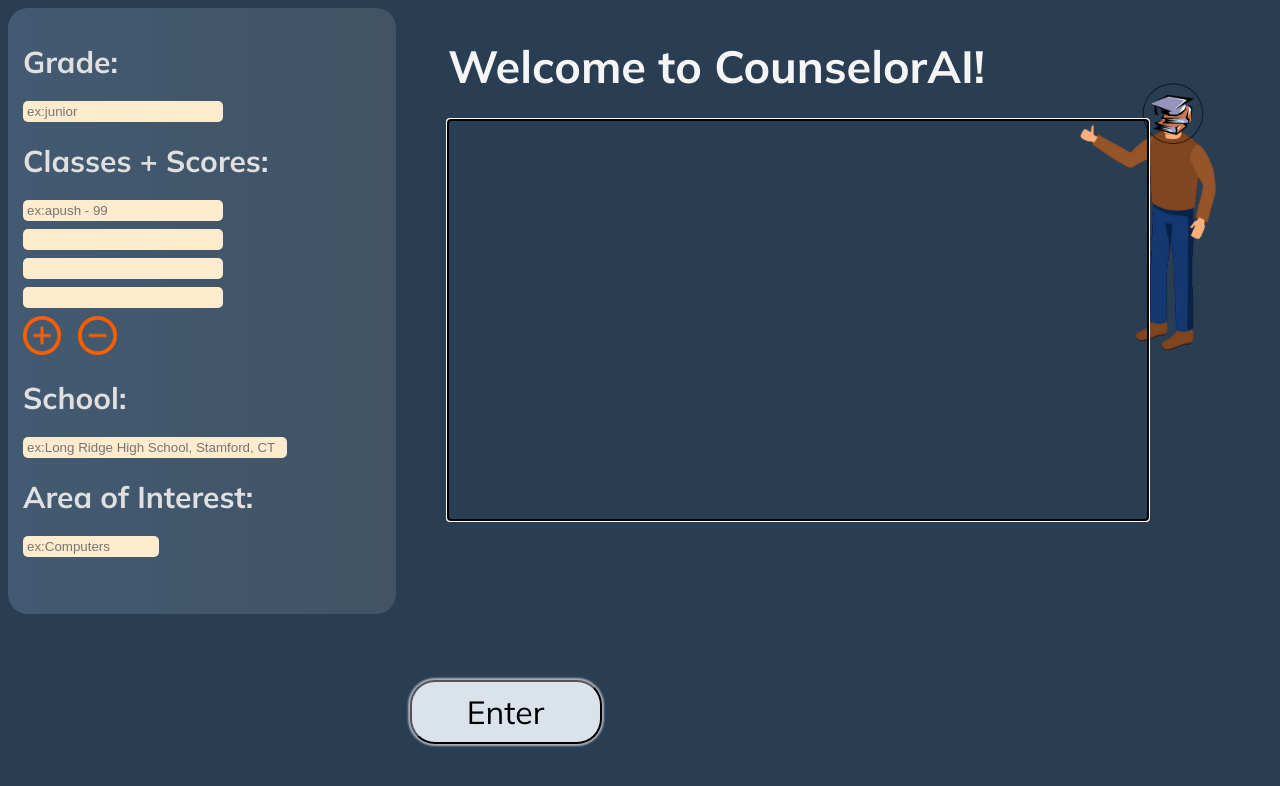
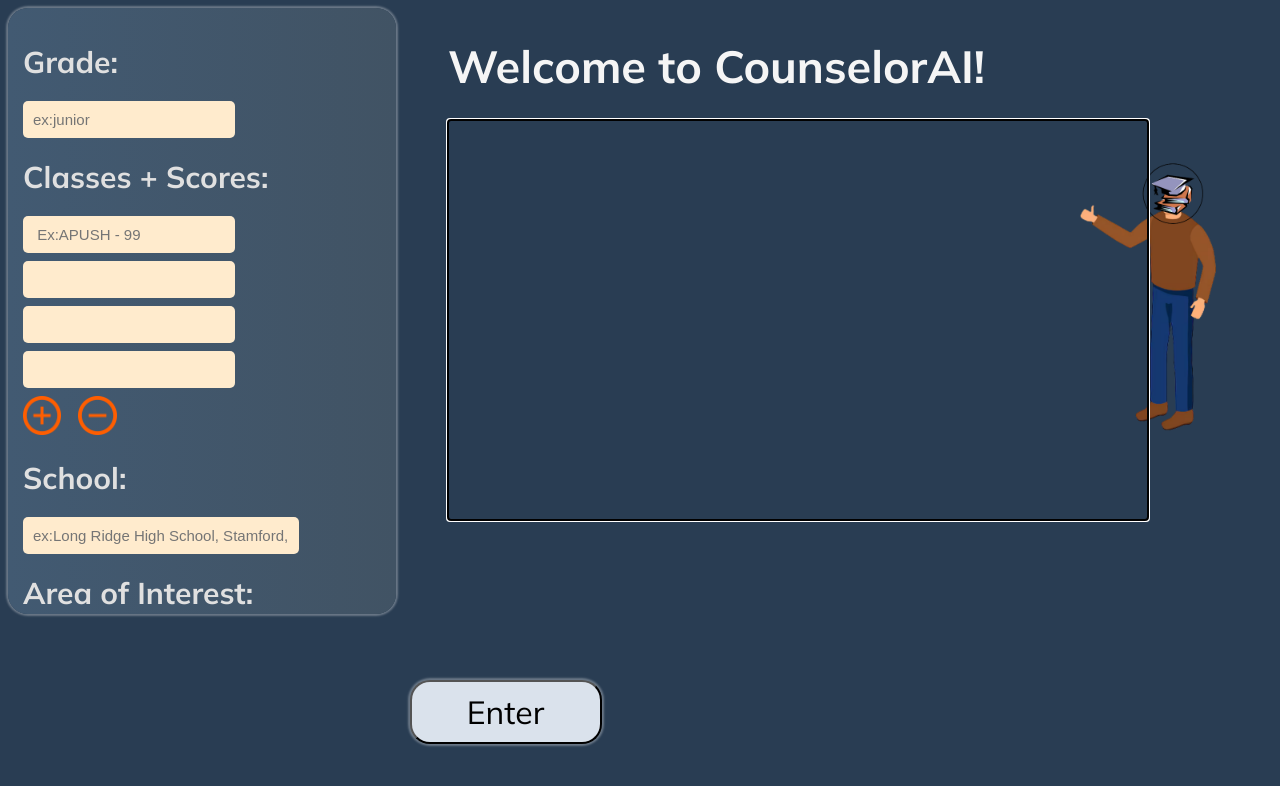
Before and after one commit to Paburtle8/congressional_repository, a website: page main.html in a window 1280 px wide. Shown: the top 786 px of the page. Drawn offline with nearby package versions, Linux system fonts and the light colour scheme.

Commit message:
Updated login page UI

```diff
--- a/main.html
+++ b/main.html
@@ -28,7 +28,7 @@
     <div class="cgDiv">
 
         <h1 id="CGtext">Classes + Scores:</h1>
-        <input id="cgTB1" placeholder="ex:apush - 99">
+        <input id="cgTB1" placeholder=" Ex:APUSH - 99">
         <input id="cgTB2">
         <input id="cgTB3">
         <input id="cgTB4">
--- a/styles.css
+++ b/styles.css
@@ -164,14 +164,18 @@ body {
 
 
 .cgDiv input {
+    padding: 8px;
     margin-bottom: 1vh;
     display: flex;
     flex-direction: column;
     width:15vw;
+    font-size: 15px;
 }
 
 .gradeDiv input{
+    font-size: 15px;
 
+    padding: 8px;
     width:15vw;
     background-color: blanchedalmond;
     border: 2px solid transparent;
@@ -188,6 +192,9 @@ body {
 
 
 .cgDiv input {
+    padding: 8px;
+    font-size: 15px;
+
     background-color: blanchedalmond;
     border: 2px solid transparent;
     border-radius: 5px;
@@ -203,6 +210,9 @@ body {
 }
 
 #schoolTB{
+    padding: 8px;
+    font-size: 15px;
+
     background-color: blanchedalmond;
     width: 20vw;
     border: 2px solid transparent;
@@ -215,6 +225,8 @@ body {
 }
 
 #passionTB{
+    padding: 8px;
+    font-size: 15px;
     background-color: blanchedalmond;
     width:10vw;
     animation: passionTB .8s ease 1;
@@ -233,13 +245,13 @@ body {
     position:absolute;
     width: 15vw;
     height:5vw;
-    border-radius:25px;
+    border-radius:20px;
     top:85vh;
     left:32vw;
     font-size: 2.5vw;
     font-family: Mulish;
     background-color:rgb(218, 226, 236);
-    box-shadow: 0 0 2px 2px rgba(255, 255, 255, 0.6);
+    box-shadow: 0 0 2px 2px rgba(255, 255, 255, 0.3);
 
 }
 
@@ -262,6 +274,8 @@ body {
     opacity: 0;
     width:50vw;
     transition: opacity 0.00001s ease-in;
+    box-shadow: 0 0 2px 2px rgba(255, 255, 255, 0.3);
+
 }
 .welcomeDiv{
     position:absolute;
@@ -387,11 +401,13 @@ body {
     animation: contdiv .8s ease 1;
    overflow-y:auto;
    max-height:45vw;
+   box-shadow: 0 0 2px 2px rgba(255, 255, 255, 0.3);
+
 
 }
 #aiMan{
     position:absolute;
-    bottom: 45vh;
+    bottom: 35vh;
     width:60vw;
     left:60vw;
     transform:scaleX(-1);
```
